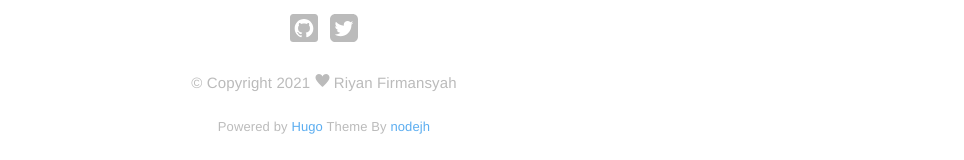
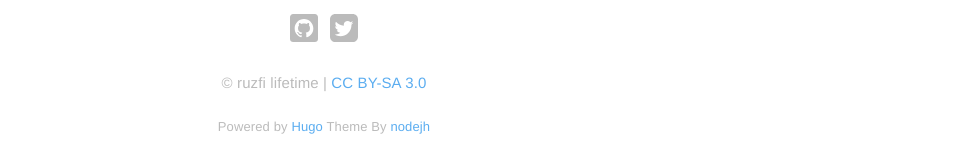
Before and after one commit to ruzfi/ruzfi.github.io, a plain HTML site: page 404.html in a window 1280 px wide. Shown: the part 420-580 px from the top of the page, without its empty margins (316-1280 px from the left). Drawn offline with Linux system fonts and the light colour scheme.

Commit message:
changing ©

```diff
--- a/404.html
+++ b/404.html
@@ -151,14 +151,7 @@ if (!doNotTrack) {
 
     <div class="copyright">
 
-       © Copyright
-       2021
-       <span class="split">
-        <svg fill="#bbbbbb" width="15" height="15" version="1.1" id="heart-15" xmlns="http://www.w3.org/2000/svg" width="15px" height="15px" viewBox="0 0 15 15">
-  <path d="M13.91,6.75c-1.17,2.25-4.3,5.31-6.07,6.94c-0.1903,0.1718-0.4797,0.1718-0.67,0C5.39,12.06,2.26,9,1.09,6.75&#xA;&#x9;C-1.48,1.8,5-1.5,7.5,3.45C10-1.5,16.48,1.8,13.91,6.75z"/>
-</svg>
-       </span>
-       Riyan Firmansyah
+        © ruzfi lifetime | <a href="http://creativecommons.org/licenses/by-sa/3.0/">CC BY-SA 3.0</a>
 
     </div>
 
```
Also changed, not shown: about/index.html (+1 -8 lines), categories/index.html (+1 -8 lines), index.html (+1 -8 lines), now/index.html (+1 -8 lines), posts/index.html (+1 -8 lines), posts/init/index.html (+1 -8 lines), tags/index.html (+1 -8 lines).
